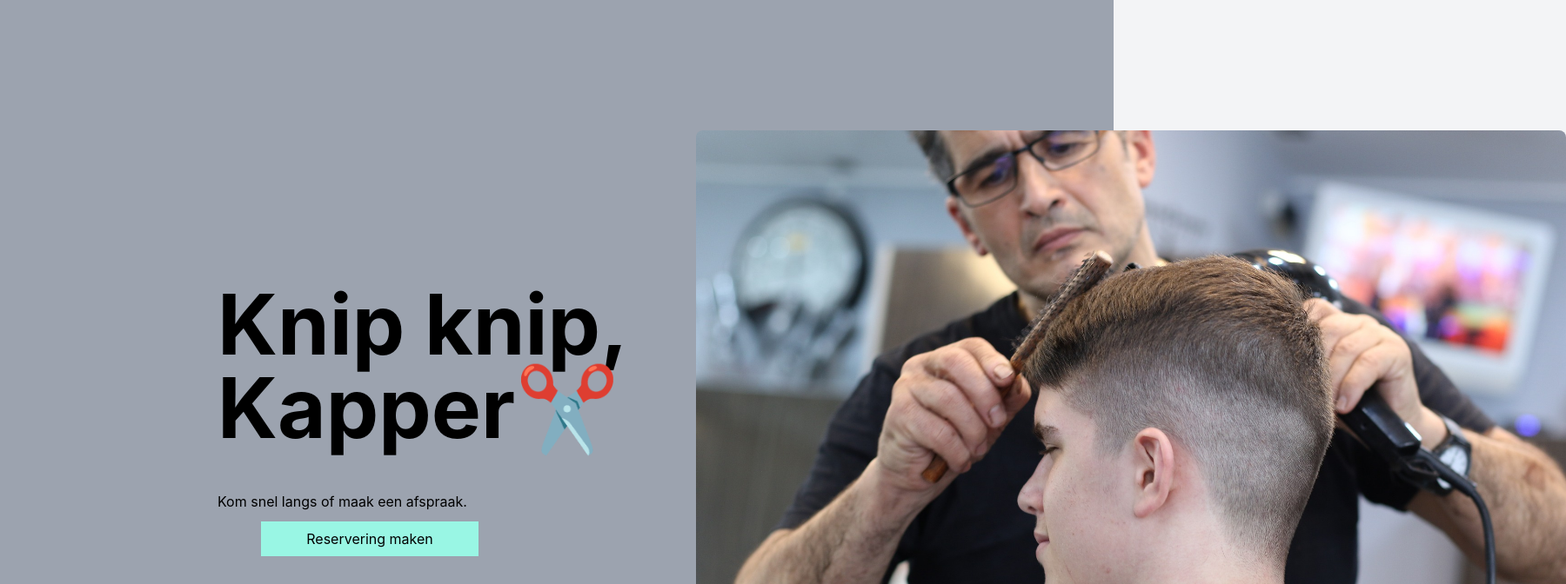
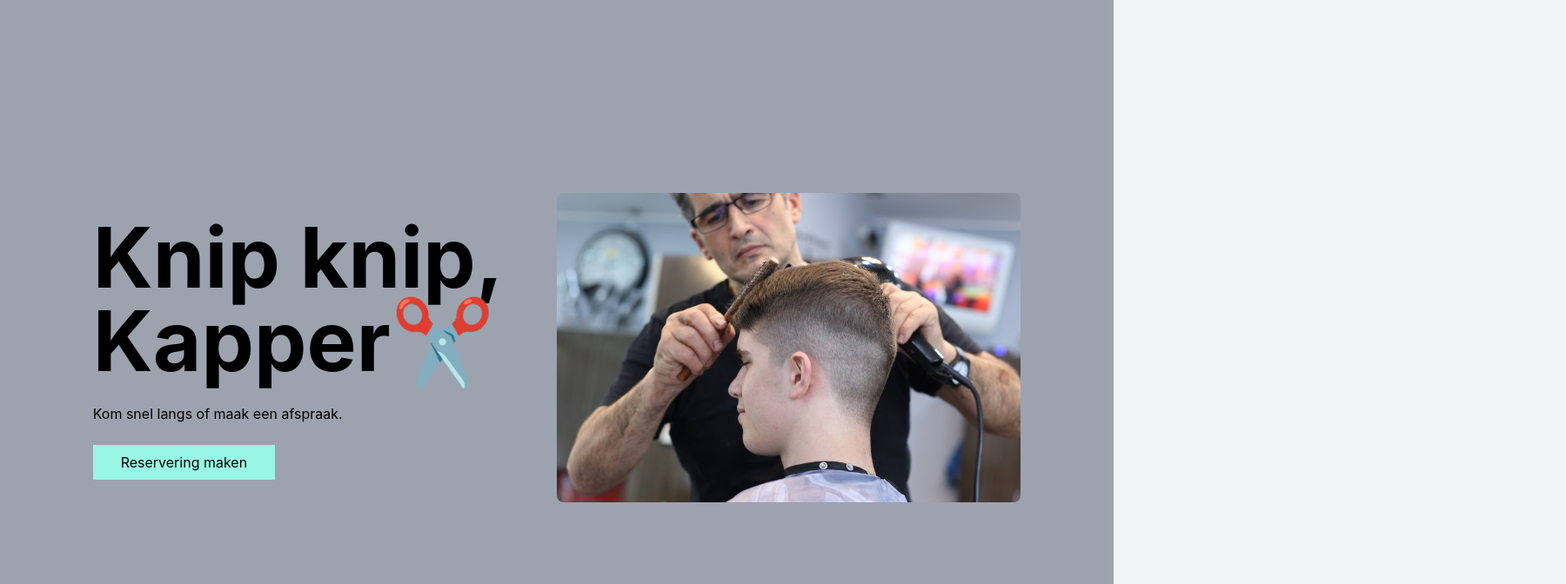
Before and after one commit to MeesPos/web.kappers-project, a Next.js app: page / in a window 1280 px wide. Shown: the top 672 px of the page at 87% size, 1800 px wide, since content can reach past the window. Built offline with nearby package versions, Linux system fonts and the light colour scheme.

Commit message:
Fixed home page styling

```diff
--- a/components/SelectTreatment.tsx
+++ b/components/SelectTreatment.tsx
@@ -33,7 +33,7 @@ function SelectTreatment() {
               <h1 className="relative top-[125px] text-indigo-500 text-2xl font-bold p-2">
                 Selecteer behandeling
               </h1>
-              <h4 className="relative top-[125px] text-indigo-500 font-normal text-gray-500">
+              <h4 className="relative top-[125px] font-normal text-gray-500">
                 Lorem ipsum dolor sit amet, consectetur adipiscing elit, sed do
                 eiusmod tempor incididunt ut labore et dolore magna aliqua. Ut
                 enim ad minim veniam, quis nostrud exercitation ullamco laboris
--- a/pages/index.tsx
+++ b/pages/index.tsx
@@ -11,11 +11,14 @@ function App() {
 	return (
 
 	<div className="h-screen bg-gray-400">
-		<div className="">
-			<h3 className="absolute w-[500px] h-[500px] font-bold text-8xl top-[325px] left-[250px] ">Knip knip, Kapper✂️</h3>
-			<h3 className="absolute top-[565px] left-[250px]">Kom snel langs of maak een afspraak.</h3>
-			<img src="fotos/knipfoto1.jpg" width="1000px" height="1000px" className="rounded-lg absolute left-[800px] top-[150px]"></img>
-					<button className="bg-teal-200 h-10 top-[600px] left-[300px] absolute w-[250px]" onClick={handleClickOpen}>Reservering maken</button>
+		<div className="grid grid-cols-2 items-center h-screen w-10/12 mx-auto">
+			<div className="space-y-6">
+				<h3 className="font-bold text-8xl">Knip knip,<br />Kapper✂️</h3>
+				<h3>Kom snel langs of maak een afspraak.</h3>
+
+				<button className="bg-teal-200 py-2 px-8" onClick={handleClickOpen}>Reservering maken</button>
+			</div>
+			<img src="fotos/knipfoto1.jpg" className="rounded-lg"></img>
 		</div>
 		<div>
 			{popup &&
```
